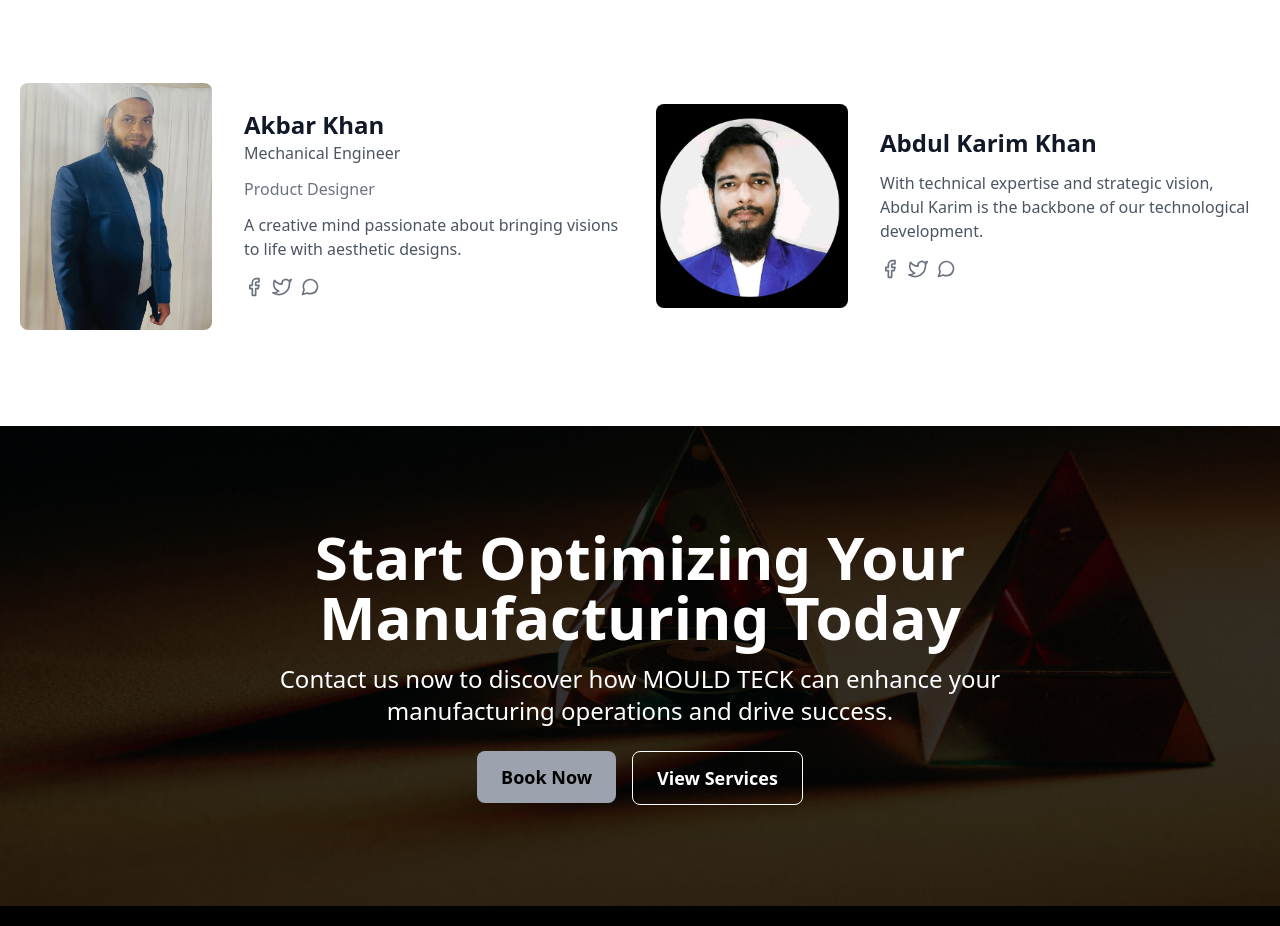
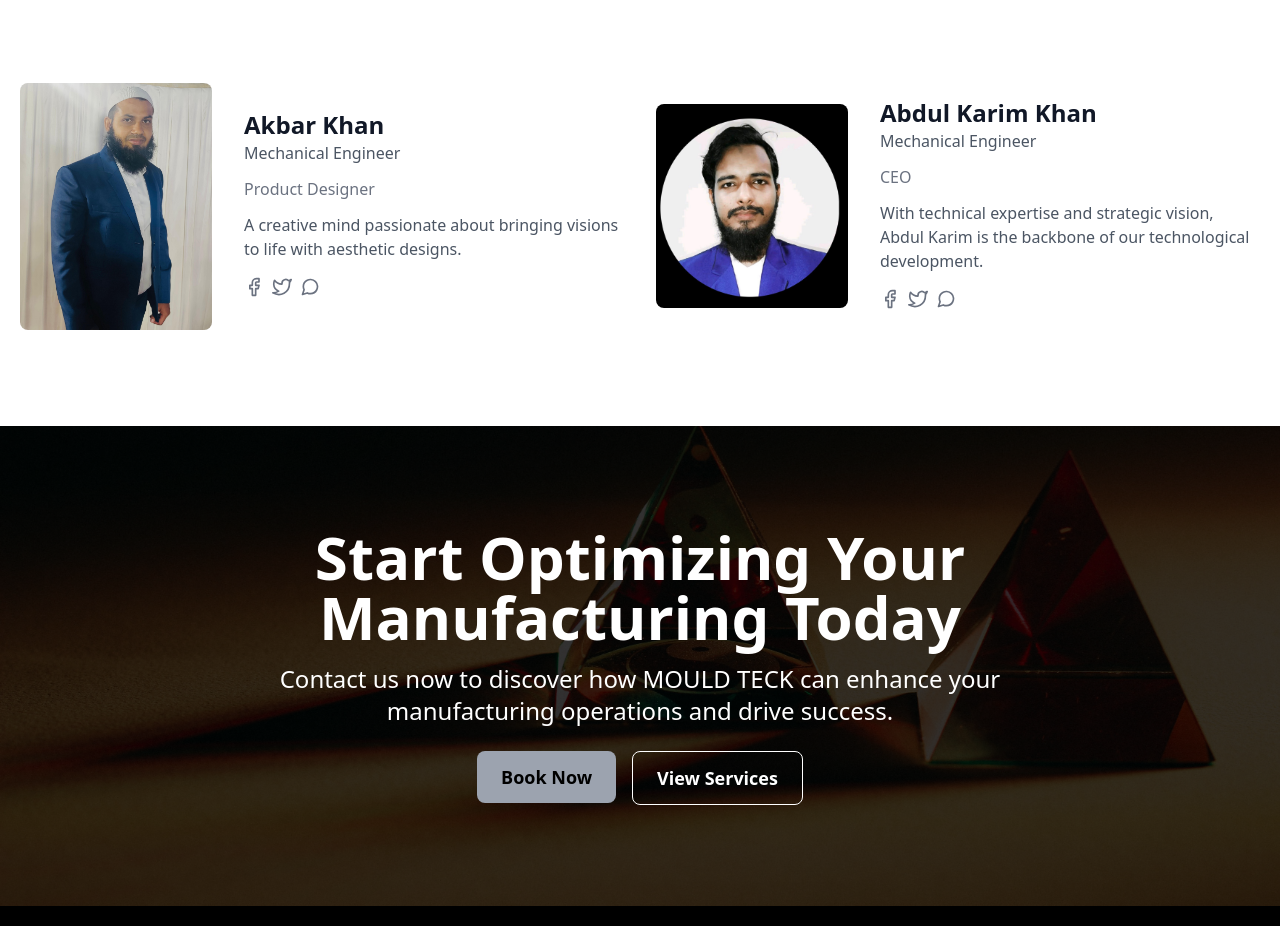
Before and after one commit to khantalha3250/Mould-Teck, a React (Vite) app: page /about in a window 1280 px wide. Shown: the part 2020-2946 px from the top of the page. Built offline with nearby package versions, Linux system fonts and the light colour scheme.

Commit message:
small change

```diff
--- a/src/Home.jsx
+++ b/src/Home.jsx
@@ -48,7 +48,7 @@ const Home = () => {
         {/* Hero Section */}
         <section className="py-16 bg-gray-50">
           <HeroSection
-            title="UNLOCK POWER OF PRECISION MAUFACTURING"
+            title="UNLOCK POWER OF PRECISION MANUFACTURING"
             subtitle="Take your production process to the next level with our advanced manufacturing solutions tailored to meet your specific requirements."
             primaryButtonText="Book Now"
             secondaryButtonText="View Services"
--- a/src/Team.jsx
+++ b/src/Team.jsx
@@ -90,7 +90,8 @@ const Team = () => {
                   <h2 className="title-font font-semibold text-2xl text-gray-900">
                   Abdul Karim Khan
                   </h2>
-                  <h3 className="text-gray-500 mb-3"></h3>
+                  <h3 className="text-gray-600 mb-3">Mechanical Engineer</h3>
+                  <h4 className="text-gray-500 mb-3">CEO</h4>
                   <p className="mb-4 text-gray-600">
                    With technical expertise and strategic vision, Abdul Karim is the backbone of our technological development.
                   </p>
```
